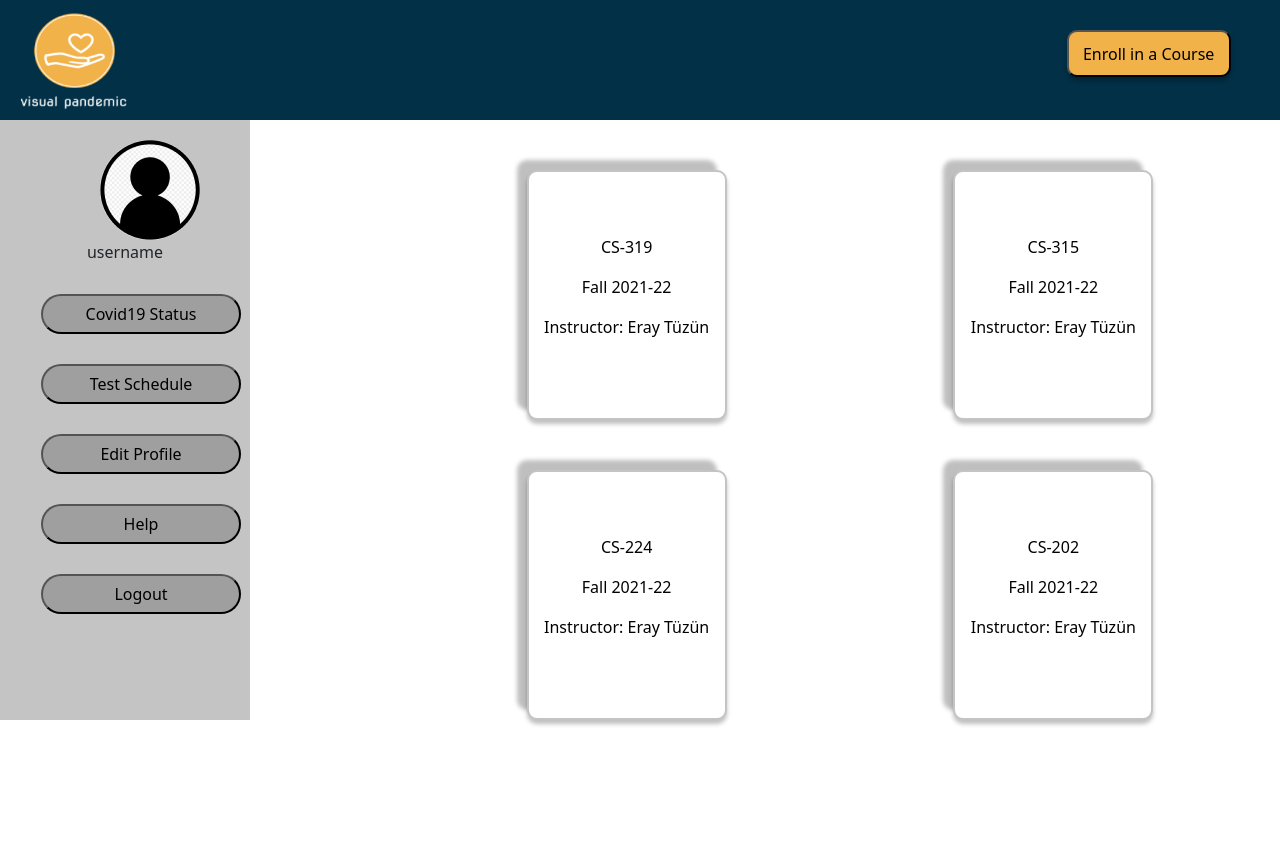
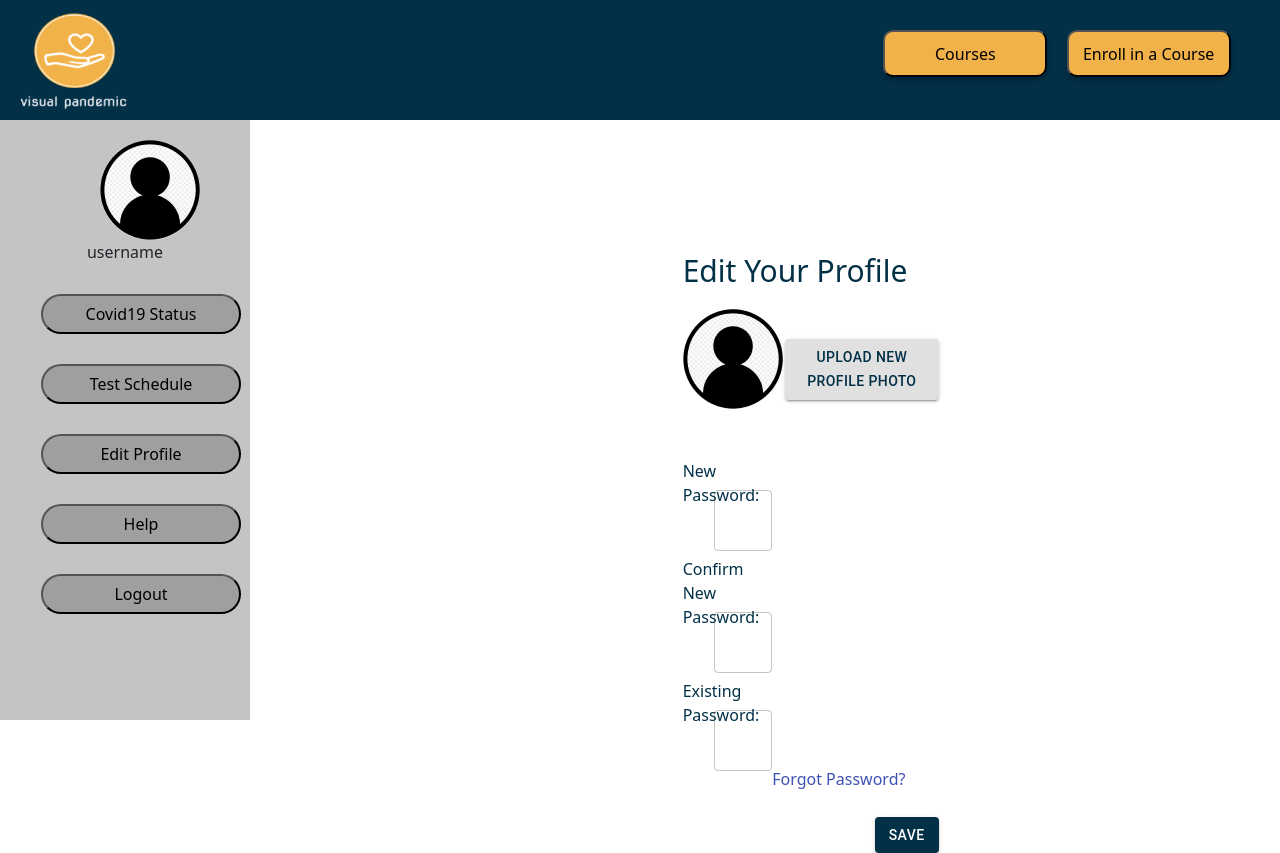
Before and after one commit to vIremAydin/Pandemic-Manager, a React (Create React App) app in the folder front-end/: page /courses in a window 1280 px wide. Before the commit the page ends 800 px from the top, so only its background shows below. Built offline with nearby package versions, Linux system fonts and the light colour scheme.

Commit message:
many cool modifications.

```diff
--- a/front-end/src/components/Header.js
+++ b/front-end/src/components/Header.js
@@ -75,9 +75,9 @@ const Header = ({tab, changeTab, activeTab, course}) => {
             <div className={classes.logoContainer}>
                 <img className={classes.logo} src={logo} alt=""/>
             </div>
-            <p style={{color:"white"}}>{course}</p>
+            <p style={{color:"white", marginTop:"50px"}}>{course}</p>
             <div className={classes.buttons}>
-                <Link to={"/courses"}><MyButton onClick={() => {}} isActive={activeTab.activeTab=== "Courses"} name={"Courses"}/></Link>
+                <Link to={"/courses"}><MyButton onClick={() => handleButtons("Courses")} isActive={activeTab.activeTab=== "Courses"} name={"Courses"}/></Link>
          <MyButton onClick={()=>handleButtons("Attendance")}  isActive={activeTab.activeTab === "Attendance"} name={"Attendance"}/>
          <MyButton onClick={()=>handleButtons("Participants")} isActive={activeTab.activeTab === "Participants"} name={"Participants"}/>
          <MyButton onClick={()=>handleButtons("SeatPlan")} isActive={activeTab.activeTab === "SeatPlan"} name={"Seat Plan"}/>
--- a/front-end/src/pages/Courses.js
+++ b/front-end/src/pages/Courses.js
@@ -2,26 +2,17 @@ import {makeStyles} from "@material-ui/core/styles";
 import {Grid} from "@material-ui/core";
 import logo from "../images/logo.png";
 import React from "react";
-import {Link} from "react-router-dom";
 import Sidebar from "../components/Sidebar";
+import AttendanceStudent from "../tabs/Attendance-student";
+import Edit_Profile from "../tabs/Edit_Profile";
 import {changeCourse, changeTab} from "../redux/tab-action";
 import {connect} from "react-redux";
+import CourseList from "../tabs/CouseList";
+import MyButton from "../components/MyButton";
+
 
 const useStyles = makeStyles({
-    course: {
-        width: "200px",
-        height: "250px",
-        marginLeft: "100px",
-        marginTop: "50px",
-        background: "#FFFFFF",
-        '&:hover': {
-            background: "rgba(45, 45, 45, 0.5)"
-        },
-        border: "2px solid #C4C4C4",
-        boxSizing: "border-box",
-        boxShadow: "0px 4px 4px rgba(0, 0, 0, 0.25), -10px -10px 4px rgba(0, 0, 0, 0.25)",
-        borderRadius: "10px",
-    },
+
     logo: {
         width: "150px",
         height: "100px"
@@ -51,16 +42,20 @@ const useStyles = makeStyles({
         borderRadius: "10px",
 
     },
+    btn2:{
+        marginTop: "30px",
+        cursor: "pointer",
+    }
 
 
 });
 
-const Courses = ({changeCourse}) => {
+const Courses = ({activeTab, changeTab}) => {
     const classes = useStyles();
-    const myCourses = ["CS-319", "CS-315", "CS-224", "CS-202"];
 
-    function handler(name) {
-        changeCourse(name);
+
+    function goToCourse() {
+        changeTab("Courses");
     }
 
     return (
@@ -72,8 +67,11 @@ const Courses = ({changeCourse}) => {
                             <img className={classes.logo} src={logo} alt=""/>
                         </div>
                     </Grid>
-                    <Grid item xs={6}>
+                    <Grid item xs={4}>
 
+                    </Grid>
+                    <Grid item xs={2} className={classes.btn2}>
+                        <MyButton name={"Courses"} isActive={"Courses" === activeTab} onClick={()=>goToCourse()} />
                     </Grid>
                     <Grid item xs={2}>
                         <button className={classes.btn}>Enroll in a Course</button>
@@ -85,34 +83,18 @@ const Courses = ({changeCourse}) => {
                     <Sidebar/>
                 </Grid>
                 <Grid item xs={8}>
-                    <Grid container>
-                        {
-                            myCourses.map(courseName => (
-                                <Grid xs={6}>
-                                    <Link to={"/main"}>
-                                        <button onClick={() => handler(courseName)} className={classes.course}>
-                                            <div>
-                                                <p>{courseName}</p>
-                                            </div>
-                                            <div>
-                                                <p>Fall 2021-22</p>
-                                            </div>
-                                            <div>
-                                                <p>Instructor: Eray Tüzün</p>
-                                            </div>
-                                        </button>
-                                    </Link>
-                                </Grid>
-                            ))
-                        }
-                    </Grid>
+                    {activeTab === "Courses" ? <CourseList/> :
+                            <Edit_Profile/>}
                 </Grid>
             </Grid>
         </div>
 
     );
 }
+const mapStateToProps = (state) => {
+    return {activeTab: state.activeTab.activeTab};
+}
 const mapDispatchToProps = dispatch => ({
-    changeCourse: course => dispatch(changeCourse(course)),
+    changeTab: tab => dispatch(changeTab(tab)),
 });
-export default connect(null, mapDispatchToProps)(Courses);
+export default connect(mapStateToProps, mapDispatchToProps)(Courses);
--- a/front-end/src/pages/Login.js
+++ b/front-end/src/pages/Login.js
@@ -46,7 +46,7 @@ const Login = ()=>{
             <img src={userLogo} alt=""/>
             <TextField id="outlined-basic" label="Email" variant="outlined" className={classes.textfield}/>
             <TextField id="outlined-basic" label="Password" variant="outlined" className={classes.textfield}/>
-            <Button variant="contained" className={classes.loginButton}>Login</Button>
+            <Link to={"/courses"}><Button variant="contained" className={classes.loginButton}>Login</Button></Link>
             <p>Forgot Password?</p>
             <Link to={"/register"}>Don't have an account?</Link>
         </div>
--- a/front-end/src/pages/Main-page.js
+++ b/front-end/src/pages/Main-page.js
@@ -8,6 +8,7 @@ import Courses from "./Courses";
 import {useEffect} from "react";
 import HeaderHC from "../components/Header-HC";
 import Edit_Profile from "../tabs/Edit_Profile";
+import CourseList from "../tabs/CouseList";
 
 const useStyles = makeStyles({
     MyCoursesPage: {
@@ -33,7 +34,7 @@ const MainPage = ({activeTab}) => {
                 </Grid>
                 <Grid item xs={8}>
                     {activeTab.activeTab === "Attendance" ? <AttendanceStudent/> :
-                    activeTab.activeTab === "Courses" ? <Courses/> :
+                    activeTab.activeTab === "Courses" ? <CourseList/> :
                         <Edit_Profile/>}
                 </Grid>
 
--- /dev/null
+++ b/front-end/src/tabs/CouseList.js
@@ -0,0 +1,61 @@
+import {Grid} from "@material-ui/core";
+import {Link} from "react-router-dom";
+import React from "react";
+import {changeCourse, changeTab} from "../redux/tab-action";
+import {connect} from "react-redux";
+import {makeStyles} from "@material-ui/core/styles";
+
+
+const useStyles = makeStyles({
+    course: {
+        width: "200px",
+        height: "250px",
+        marginLeft: "100px",
+        marginTop: "50px",
+        background: "#FFFFFF",
+        '&:hover': {
+            background: "rgba(45, 45, 45, 0.5)"
+        },
+        border: "2px solid #C4C4C4",
+        boxSizing: "border-box",
+        boxShadow: "0px 4px 4px rgba(0, 0, 0, 0.25), -10px -10px 4px rgba(0, 0, 0, 0.25)",
+        borderRadius: "10px",
+    },
+});
+const CourseList =({changeCourse, changeTab}) =>{
+    const myCourses = ["CS-319", "CS-315", "CS-224", "CS-202"];
+const classes = useStyles();
+    function handler(name) {
+        changeCourse(name);
+        changeTab("Attendance");
+    }
+    return(
+        <Grid container>
+            {
+                myCourses.map(courseName => (
+                    <Grid xs={6}>
+                        <Link to={"/main"}>
+                            <button onClick={() => handler(courseName)} className={classes.course}>
+                                <div>
+                                    <p>{courseName}</p>
+                                </div>
+                                <div>
+                                    <p>Fall 2021-22</p>
+                                </div>
+                                <div>
+                                    <p>Instructor: Eray Tüzün</p>
+                                </div>
+                            </button>
+                        </Link>
+                    </Grid>
+                ))
+            }
+        </Grid>
+    )
+};
+const mapDispatchToProps = dispatch => ({
+    changeCourse: course => dispatch(changeCourse(course)),
+    changeTab: tab => dispatch(changeTab(tab)),
+});
+
+export default connect(null, mapDispatchToProps)(CourseList);
```
